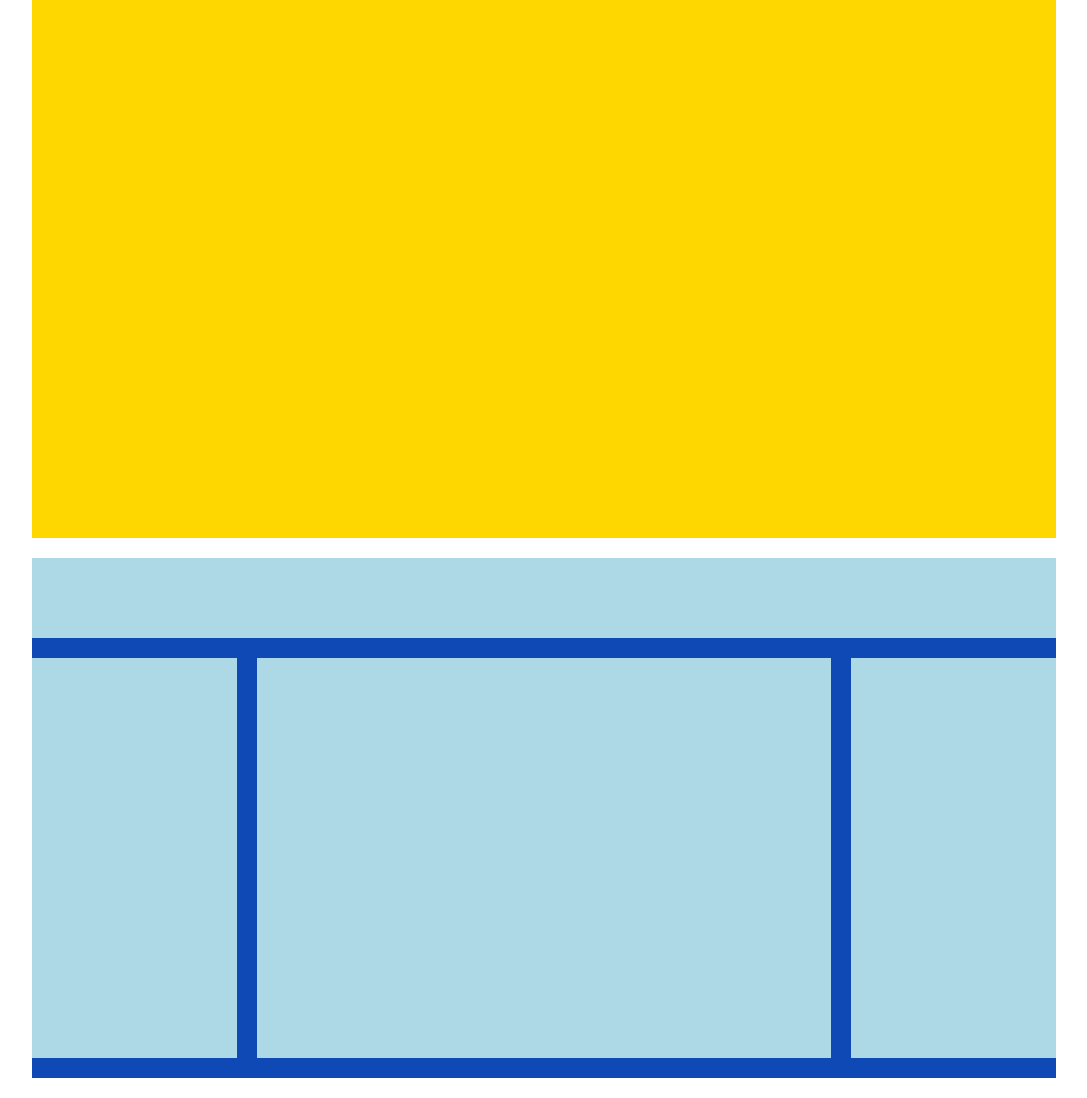
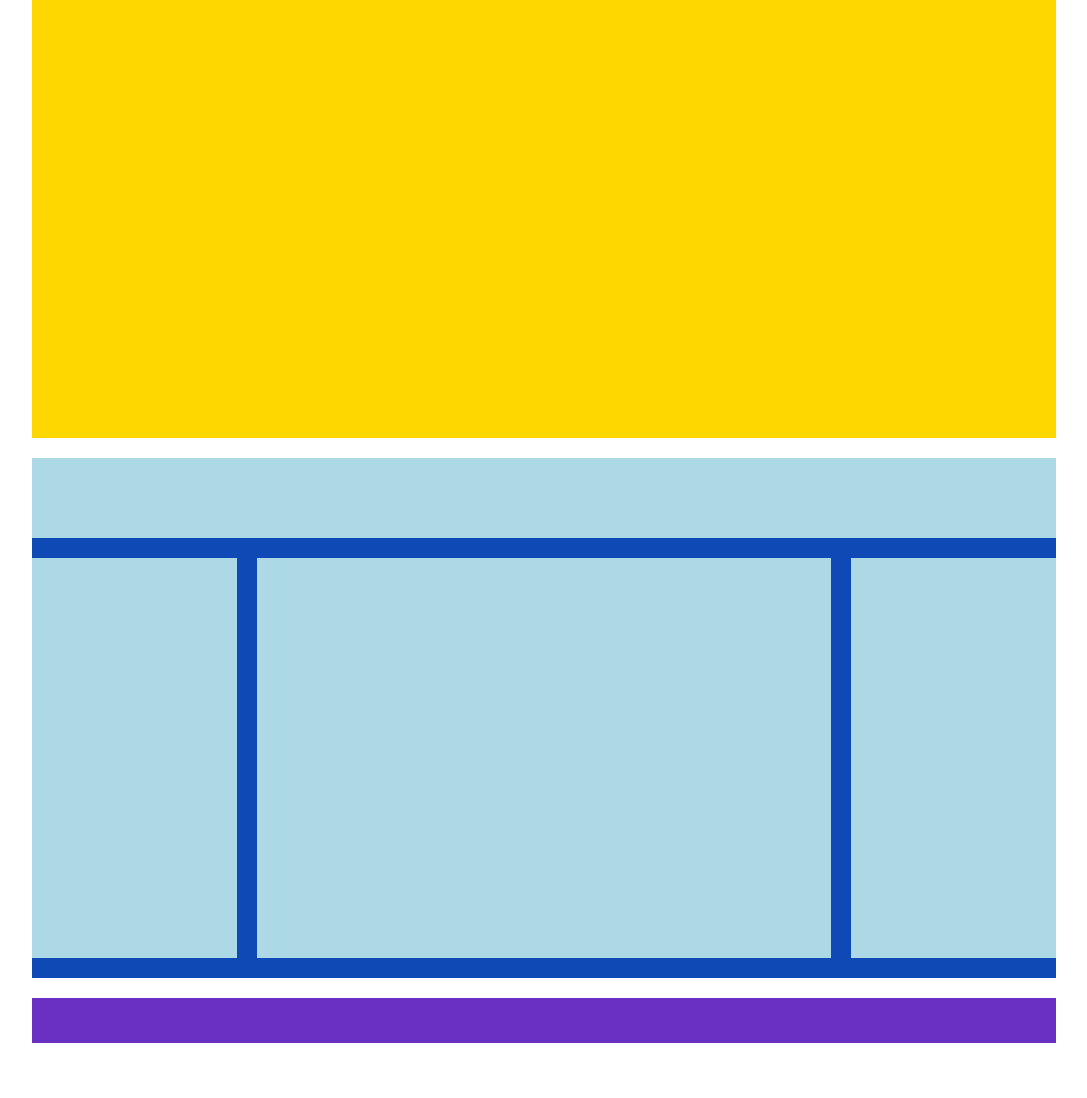
Before and after one commit to ser911/htmlcss-struttura-wp, a plain HTML site: page index.html in a window 1280 px wide. Shown: the part 152-1250 px from the top of the page, without its empty margins (96-1183 px from the left). After the commit the page ends 1195 px from the top, so only its background shows below. Drawn offline with Linux system fonts and the light colour scheme.

Commit message:
Final details, indentation and comments

```diff
--- a/css/style.css
+++ b/css/style.css
@@ -1,23 +1,24 @@
-*{
+* {
   margin: 0;
   padding: 0;
   box-sizing: border-box;
-  }
+}
 
-header{
+header {
   height: 100px;
   width: 80%;
   margin: 30px auto 20px;
   background-color: hotpink;
 }
-.main-top{
-  height: 540px;
+
+.main-top {
+  height: 440px;
   width: 80%;
   margin: 20px auto;
   background-color: gold;
 }
 
-.main-bottom{
+.main-bottom {
   width: 80%;
   height: 440px;
   margin: 20px auto;
@@ -27,12 +28,12 @@ header{
   display: table;
 }
 
-.row{
+.row {
   height: 80px;
   background-color: lightblue;
 }
 
-.col-left{
+.col-left {
   height: 400px;
   width: 20%;
   float: left;
@@ -42,7 +43,7 @@ header{
   display: inline-block;
 }
 
-.col-right{
+.col-right {
   height: 400px;
   width: 20%;
   float: left;
@@ -52,12 +53,19 @@ header{
   display: inline-block;
 }
 
-.col-center{
+.col-center {
   height: 400px;
   width: 56%;
   float: left;
-  margin: 20px 1% 20px ;
+  margin: 20px 1% 20px;
   padding: 15px;
   background-color: lightblue;
   display: inline-block;
 }
+
+footer {
+  margin: 0 auto;
+  width: 80%;
+  height: 45px;
+  background-color: #6930c3;
+}
--- a/index.html
+++ b/index.html
@@ -1,18 +1,25 @@
 <!DOCTYPE html>
 <html lang="en" dir="ltr">
+
 <head>
   <meta charset="utf-8">
   <title></title>
   <link rel="stylesheet" href="css/style.css">
 </head>
+
 <body>
+    <!-- HEADER -->
   <header>
 
   </header>
+  <!-- /HEADER -->
     <main>
+      <!-- MAIN-TOP -->
     <section class="main-top">
 
     </section>
+    <!-- /MAIN-TOP -->
+    <!-- MAIN-BOTTOM -->
     <section class="main-bottom">
       <div class="row">
 
@@ -24,10 +31,15 @@
       <div class="col-right">
       </div>
     </section>
+    <!-- /MAIN-BOTTOM -->
+  </main>
+  <!-- FOOTER -->
+  <footer>
+    <div class="">
 
-</main>
-<footer>
+    </div>
+  </footer>
+  <!-- /FOOTER -->
+  </body>
 
-</footer>
-  </body>
 </html>
```
Lines whose indentation alone changed are shown as unchanged.
